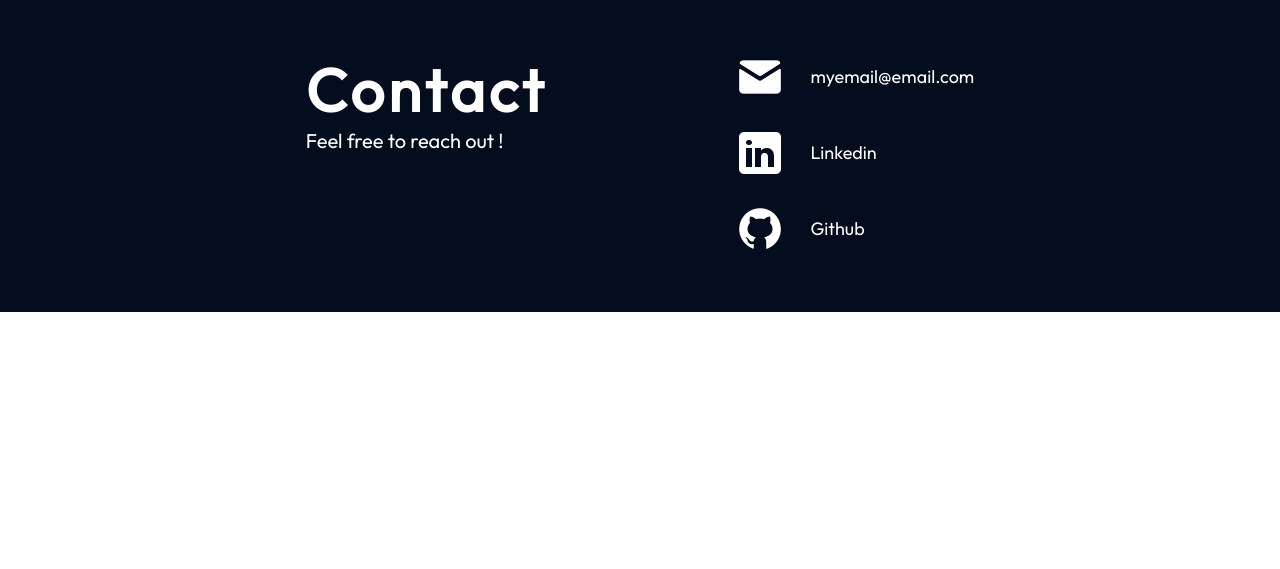
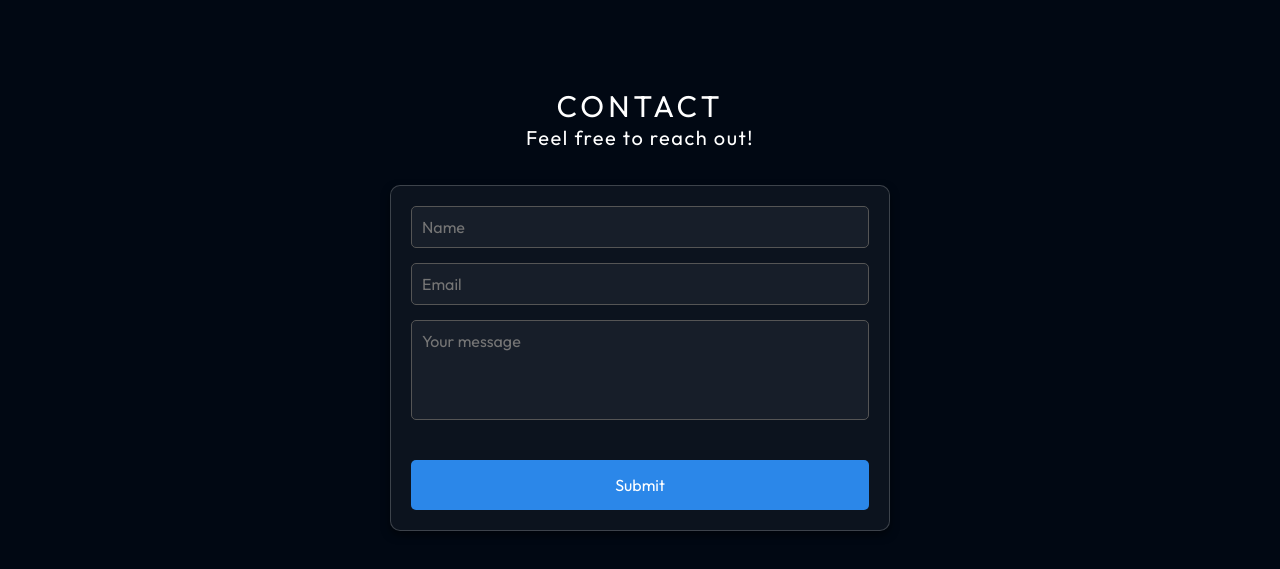
Before and after one commit to lajeesh1/portfolio-Lajeesh, a React (Vite) app: page / in a window 1280 px wide. Shown: the part 2151-2720 px from the top of the page. Before the commit the page ends 2463 px from the top, so only its background shows below. Built offline with nearby package versions, Linux system fonts and the light colour scheme.

Commit message:
contact updated 21102024

```diff
--- a/src/components/contact/Contact.jsx
+++ b/src/components/contact/Contact.jsx
@@ -1,29 +1,86 @@
-import React from "react";
-import { getImageUrl } from "../../utils";
+// import React from "react";
+// import { getImageUrl } from "../../utils";
+// import styles from "./Contact.module.css";
+
+// function Contact() {
+//   return (
+//     <footer id="contact" className={styles.container}>
+//       <div className={styles.text}>
+//         <h2>Contact</h2>
+//         <p>Feel free to reach out !</p>
+//       </div>
+//       <form action="submit" className={styles.formContainer}>
+//   <input type="text" placeholder="Name" className={styles.inputName} />
+//   <input type="email" placeholder="Email" className={styles.inputEmail} />
+//   <textarea placeholder="Your message" className={styles.textArea}></textarea>
+//   <button className={styles.formButton} type="submit">Submit</button>
+// </form>
+
+//     </footer>
+//   );
+// }
+// export default Contact;
+
+import React, { useState } from "react";
 import styles from "./Contact.module.css";
 
 function Contact() {
+  // State to track input values
+  const [name, setName] = useState('');
+  const [email, setEmail] = useState('');
+  const [message, setMessage] = useState('');
+
+  // Function to handle form submission
+  const handleSubmit = (e) => {
+    e.preventDefault(); // Prevent default form submission (page reload)
+
+    // Validate if all fields are filled
+    if (name && email && message) {
+      alert('Thank you for reaching out! We will get back to you shortly...');
+
+      // Reset input fields after successful submission
+      setName('');
+      setEmail('');
+      setMessage('');
+    } else {
+      alert('Something went wrong. Please fill out all the fields.');
+    }
+  };
+
   return (
     <footer id="contact" className={styles.container}>
       <div className={styles.text}>
         <h2>Contact</h2>
-        <p>Feel free to reach out !</p>
+        <p>Feel free to reach out!</p>
       </div>
-      <ul className={styles.links}>
-        <li className={styles.link}>
-          <img src={getImageUrl("contact/emailIcon.png")} alt="" />
-          <a href="mailto:myemail@email.com">myemail@email.com</a>
-        </li>
-        <li className={styles.link}>
-          <img src={getImageUrl("contact/linkedinIcon.png")} alt="" />
-          <a href="https://www.linkedin.com/home">Linkedin</a>
-        </li>
-        <li className={styles.link}>
-          <img src={getImageUrl("contact/githubIcon.png")} alt="" />
-          <a href="https://github.com/">Github</a>
-        </li>
-      </ul>
+
+      <form onSubmit={handleSubmit} className={styles.formContainer}>
+        <input
+          type="text"
+          placeholder="Name"
+          className={styles.inputName}
+          value={name} // Set the input value from state
+          onChange={(e) => setName(e.target.value)} // Update state on change
+        />
+        <input
+          type="email"
+          placeholder="Email"
+          className={styles.inputEmail}
+          value={email} // Set the input value from state
+          onChange={(e) => setEmail(e.target.value)} // Update state on change
+        />
+        <textarea
+          placeholder="Your message"
+          className={styles.textArea}
+          value={message} // Set the textarea value from state
+          onChange={(e) => setMessage(e.target.value)} // Update state on change
+        ></textarea>
+        <button className={styles.formButton} type="submit">
+          Submit
+        </button>
+      </form>
     </footer>
   );
 }
+
 export default Contact;
--- a/src/components/contact/Contact.module.css
+++ b/src/components/contact/Contact.module.css
@@ -1,21 +1,26 @@
 @import '../../vars.css';
 
 .container {
-    color: var(--color-text);
-    margin-top: 120px;
-    background-color: var(--color-secondary);
+    height: 100vh;
     display: flex;
-    justify-content: space-evenly;
-    width: 100vw;
-    padding: 58px 10%;
+    flex-direction: column;
+    justify-content: center;
+    margin-top: 35px;
+    font-size: 30px;
+  color: var(--color-text);
+  font-weight: 100;
+  letter-spacing: 1.5px;
+  text-align: center;
 
 
     gap: 10px;
 }
 
 .text h2 {
-    font-size: 60px;
-    font-weight: 700;
+
+    text-transform: uppercase;
+    font-size: 30px;
+    font-weight: 100;
     letter-spacing: 4px;
 }
 
@@ -23,6 +28,7 @@
 .text p {
     font-size: 20px;
     font-weight: 400;
+    margin-bottom: 25px;
 
 }
 
@@ -50,6 +56,62 @@
 }
 
 
+.formContainer {
+    margin-top: 55px;
+    display: flex;
+    flex-direction: column;
+    width: 90%;
+    max-width: 500px;
+    margin: 0 auto;
+    padding: 20px;
+    background-color: rgba(240, 248, 255, 0.048); /* Darker background */
+    border-radius: 10px;
+    box-shadow: 0 4px 8px rgba(0, 0, 0, 0.5); /* Darker shadow */
+    border: 1px solid rgba(255, 255, 255, 0.2); /* Subtle border in dark mode */
+  }
+
+  .inputName, .inputEmail, .textArea {
+    width: 100%;
+    padding: 10px;
+    margin-bottom: 15px;
+    background-color: rgba(240, 248, 255, 0.048); /* Dark input background */
+    border: 1px solid #555; /* Dark border */
+    border-radius: 5px;
+    font-size: 16px;
+    color: #fff; /* Light text */
+  }
+
+  .inputName:focus, .inputEmail:focus, .textArea:focus {
+    border-color: #007bff;
+    outline: none;
+    box-shadow: 0 0 5px rgba(0, 123, 255, 0.8); /* Enhanced focus effect */
+  }
+
+  .textArea {
+    height: 100px;
+    resize: none;
+  }
+
+  .formButton {
+    padding: 10px 20px;
+    border: none;
+    background-color: #2b87e9; /* Bright button color for contrast */
+    color: white;
+    font-size: 16px;
+    border-radius: 5px;
+    cursor: pointer;
+    transition: background-color 0.3s ease;
+  }
+
+  .formButton:hover {
+    background-color: #0056b3; /* Darker hover effect */
+  }
+
+
+
+
+
+
 @media screen and(max-width:830px) {
     .container {
         display: flex;
```
